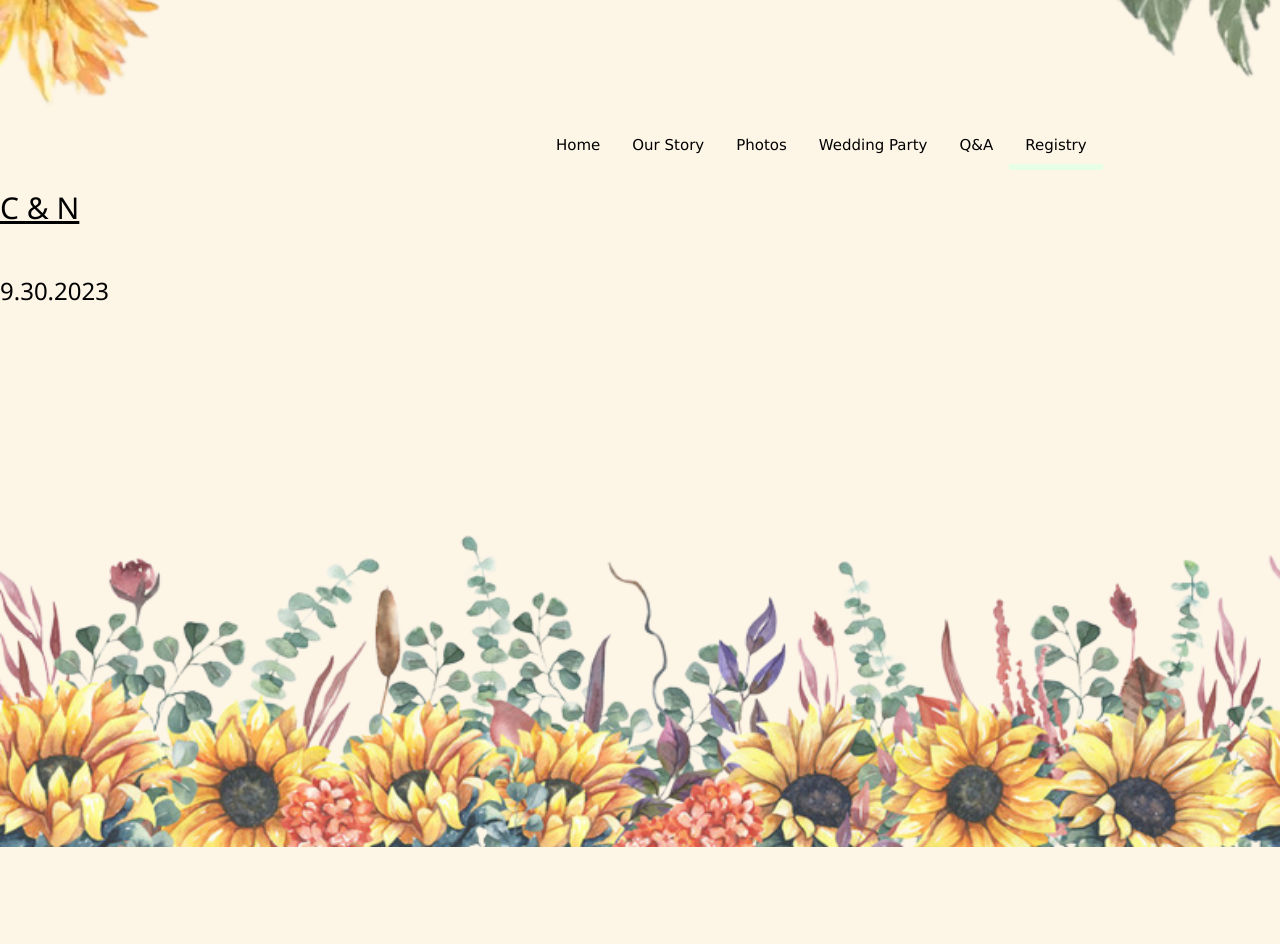
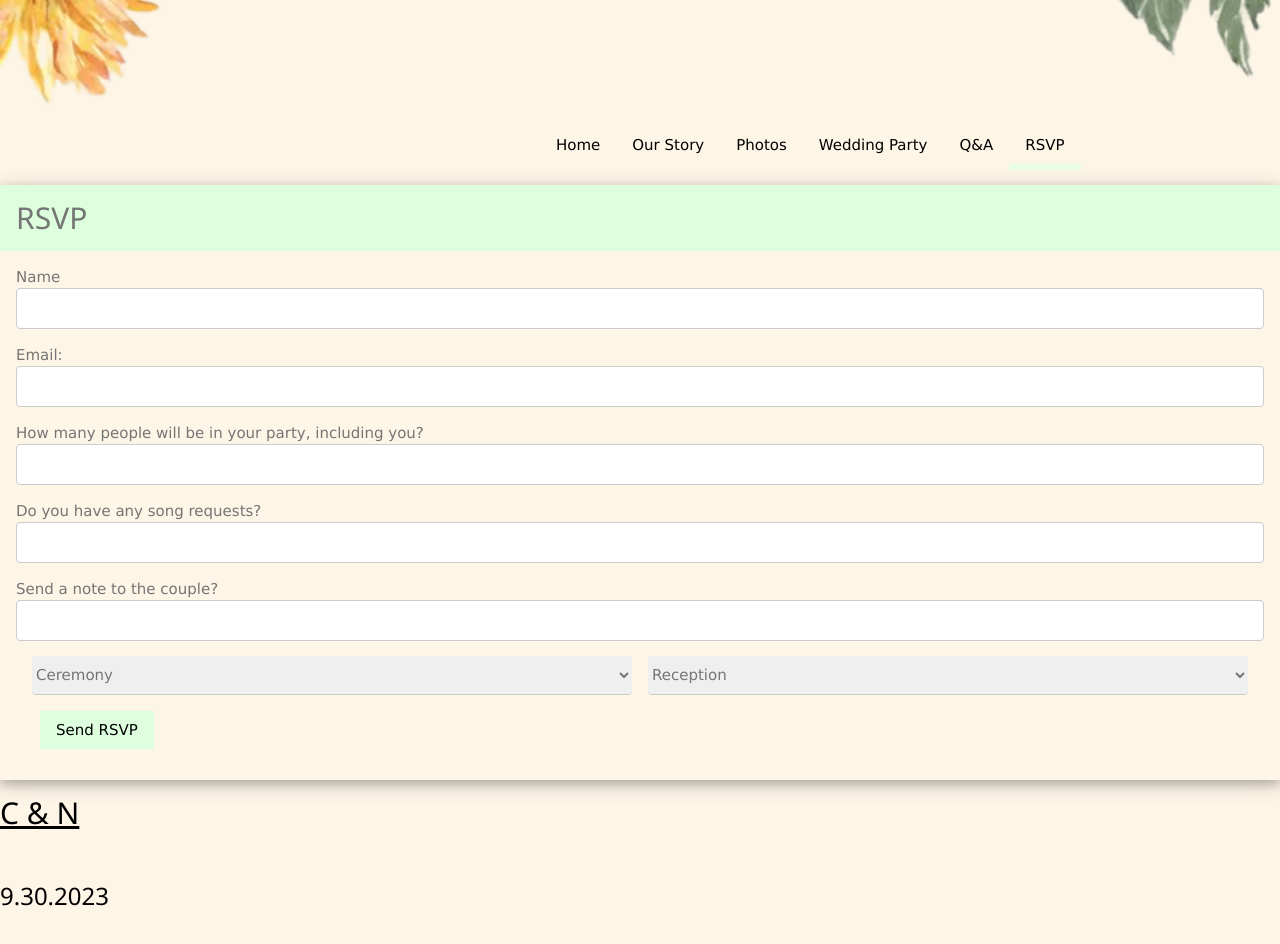
Before and after one commit to natalieq14/housersinthehouse, a plain HTML site: page rsvp.html in a window 1280 px wide. Shown: the part 280-1224 px from the top of the page. Before the commit the page ends 1127 px from the top, so only its background shows below. Drawn offline with nearby package versions, Linux system fonts and the light colour scheme.

Commit message:
created rsvp form

```diff
--- a/registry.html
+++ b/rsvp.html
@@ -27,7 +27,7 @@
                             <li><a class="w3-bar-item w3-button w3-hover-none w3-border-sand w3-bottombar w3-hover-border-pale-green" href="photos.html">Photos</a></li>
                             <li><a class="w3-bar-item w3-button w3-hover-none w3-border-sand w3-bottombar w3-hover-border-pale-green" href="weddingParty.html">Wedding Party</a></li>
                             <li><a class="w3-bar-item w3-button w3-hover-none w3-border-sand w3-bottombar w3-hover-border-pale-green" href="qa.html">Q&A</a></li>
-                            <li><a class="w3-bar-item w3-button w3-hover-none w3-border-sand w3-bottombar w3-border-pale-green" href="registry.html">Registry</a></li>
+                            <li><a class="w3-bar-item w3-button w3-hover-none w3-border-sand w3-bottombar w3-border-pale-green" href="rsvp.html">RSVP</a></li>
                         </ul>
                     </nav>
         </div>
@@ -36,7 +36,47 @@
 
 
     <main>
-        <!-- Q and A -->
+        <div class="w3-container w3-pale-green w3-text-grey w3-col">
+            <h2>RSVP</h2>
+          </div>
+
+          <form class="w3-container w3-card-4">
+            <p>
+                <label class="w3-text-grey">Name</label>
+                <input class="w3-input w3-border w3-round" type="text">
+            </p>
+            <p>
+                <label class="w3-text-grey">Email:</label>
+                <input class="w3-input w3-border w3-round" type="text">
+            </p>
+            <p>
+                <label class="w3-text-grey">How many people will be in your party, including you?</label>
+                <input class="w3-input w3-border w3-round" type="text">
+            </p>
+            <p>
+                <label class="w3-text-grey">Do you have any song requests?</label>
+                <input class="w3-input w3-border w3-round" type="text"></p>
+            <p>
+                 <label class="w3-text-grey">Send a note to the couple?</label>
+                <input class="w3-input w3-border w3-round" type="text">
+            </p>
+            <div class="w3-row-padding">
+                <div class="w3-half">
+                    <select class="w3-select w3-text-grey w3-round" name="option">
+                        <option value="" disabled selected>Ceremony</option>
+                        <option value="1">Attending Ceremony</option>
+                        <option value="2">Declined Ceremony</option>
+                    </select>
+              </div>
+              <div class="w3-half">
+              <select class="w3-select w3-text-grey w3-round" name="option">
+                <option value="" disabled selected>Reception</option>
+                <option value="1">Attending Reception</option>
+                <option value="2">Declined Reception</option>
+              </select>
+              </div>
+              <p><button class="w3-margin w3-btn w3-pale-green">Send RSVP</button></p>
+            </form>
 
 
     </main>
```
Also changed, not shown: home.html (+1 -1 lines), ourStory.html (+1 -1 lines), photos.html (+1 -1 lines), qa.html (+1 -1 lines), weddingParty.html (+1 -1 lines).
